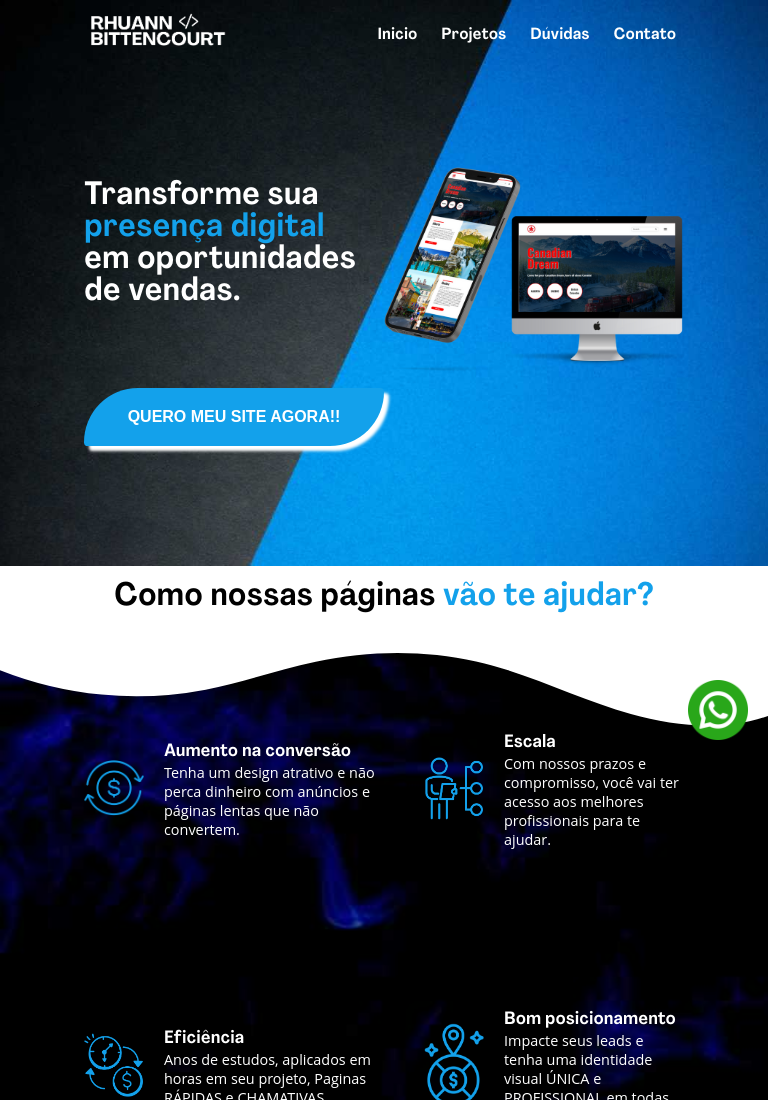
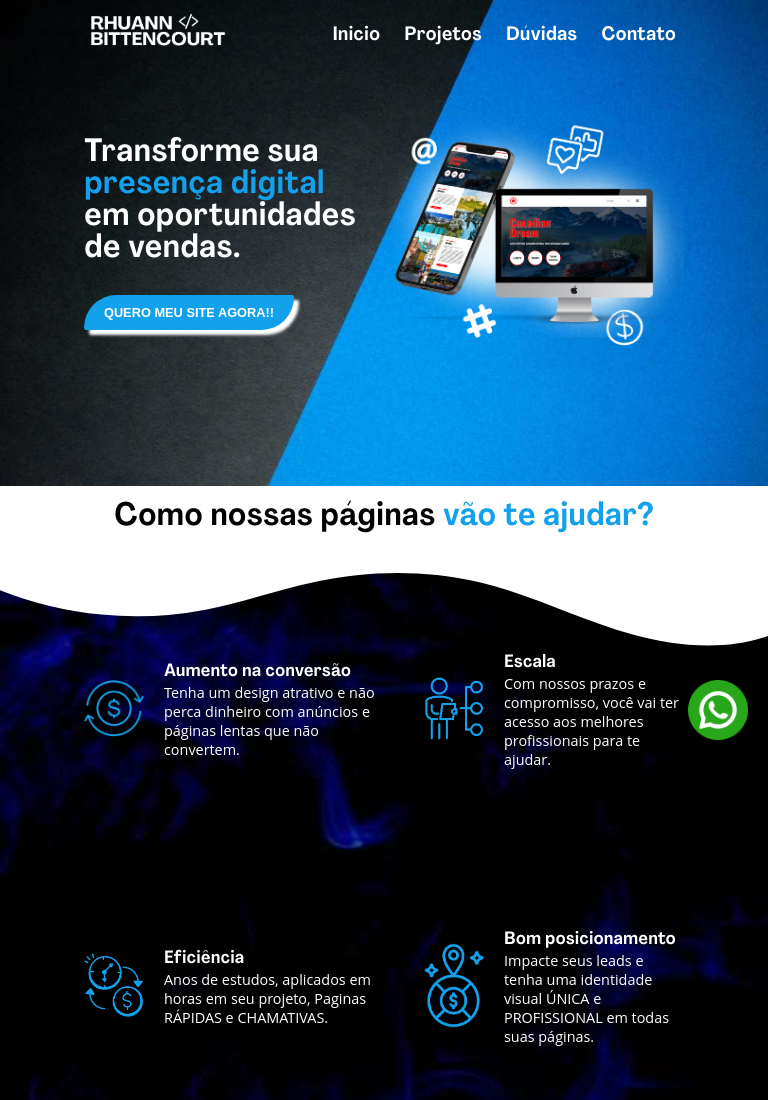
Before and after one commit to RhuanBittencourt/sitebittencourt, a plain HTML site: page index.html in a window 768 px wide. Shown: the top 1100 px of the page. Drawn offline with Linux system fonts and the light colour scheme.

Commit message:
modificando banner e outras areas

```diff
--- a/assets/css/@media.css
+++ b/assets/css/@media.css
@@ -23,6 +23,10 @@
     .banner h1 {
         font-size: 3rem;
         line-height: 3rem;
+    }
+
+    .banner  .mockup img {
+        width: 490px;
     }
 
     #title-areas {
@@ -113,6 +117,14 @@
     .banner h1 {
         font-size: 2rem;
         line-height: 2rem;
+        padding-top: 0;
+    }
+
+    .banner .button {
+        font-size: .8rem;
+        width: 210px;
+        padding: 10px;
+        margin-top: 30px;
     }
 
     .banner .mockup img {
--- a/assets/css/style.css
+++ b/assets/css/style.css
@@ -128,6 +128,7 @@ a {
     padding: .5rem;
     color: #fff;
     font-family: 'Agrandir';
+    font-size: 1.2rem;
 }
 
 #menu a:hover {
@@ -251,7 +252,7 @@ a {
 
 
 .banner .mockup img {
-    width: 470px;
+    width: 500px;
     height: auto;
     padding-top: 80px;
 }
--- a/index.html
+++ b/index.html
@@ -40,7 +40,7 @@
 
 
                 <div class="mockup">
-                    <img src="assets/image/elemento.png" alt="">
+                    <img src="assets/image/elemento3.png" alt="">
                 </div>
             </div>
 
```
Also changed, not shown: assets/image/Originals/elemento2.png (added), assets/image/elemento.png (deleted), assets/image/elemento3.png (added), 2 other files.
